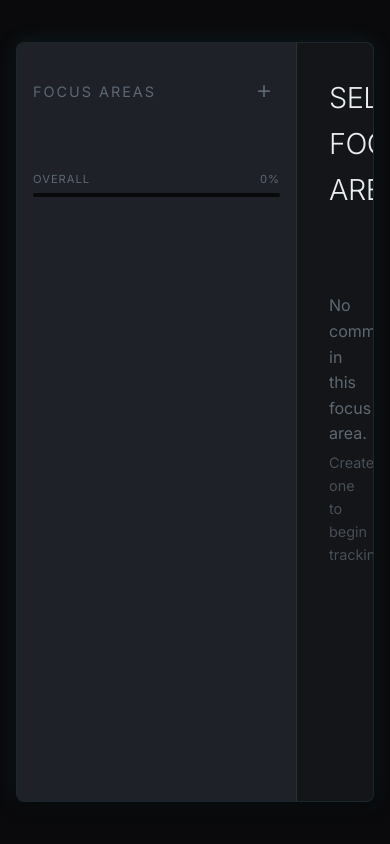
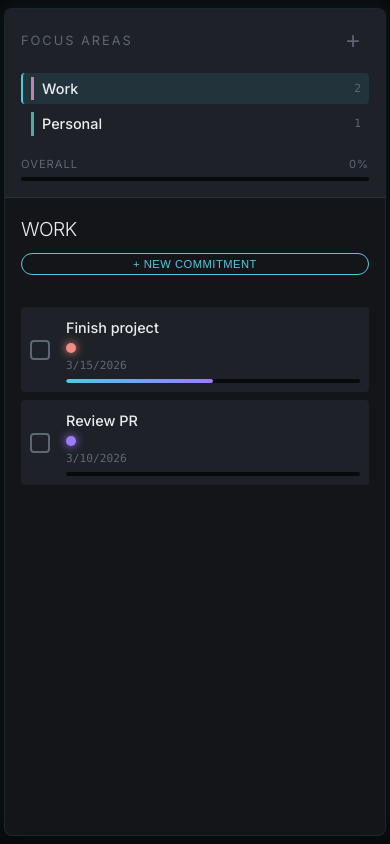
Before and after one commit to kosko-mj/todo-future, a website built with webpack: page src/index.html in a window 390 px wide. Built offline with nearby package versions, Linux system fonts and the light colour scheme.

Commit message:
feat(ui): Add todo layout with progress bars and priority dots

```diff
--- /dev/null
+++ b/src/components/uiController.js
@@ -0,0 +1,170 @@
+// uiController.js - Renders everything to the DOM
+
+export default class UIController {
+  constructor(projectList) {
+    this.projectList = projectList;
+    this.sidebarElement = document.querySelector('.sidebar');
+    this.mainElement = document.querySelector('.main');
+    this.projectsListElement = document.getElementById('projects-list');
+    this.todosListElement = document.getElementById('todos-list');
+    this.activeTitleElement = document.getElementById('active-project-title');
+    this.overallProgressElement = document.getElementById('overall-progress');
+    this.overallProgressBar = document.getElementById('overall-progress-bar');
+  }
+
+  // Initialize the UI
+  init() {
+    this.renderSidebar();
+    this.renderMain();
+    this.attachEventListeners();
+  }
+
+  // Render the projects in sidebar
+  renderSidebar() {
+    const projects = this.projectList.getAllProjects();
+    this.projectsListElement.innerHTML = '';
+
+    projects.forEach(project => {
+      const stats = project.getStats();
+      const isActive = project.id === this.projectList.activeProjectId;
+      const projectItem = this.createProjectElement(project, stats, isActive);
+      this.projectsListElement.appendChild(projectItem);
+    });
+
+    // Update overall progress
+    const overall = this.projectList.getOverallStats();
+    this.overallProgressElement.textContent = `${overall.progress}%`;
+    this.overallProgressBar.style.width = `${overall.progress}%`;
+  }
+
+  // Create a single project element
+  createProjectElement(project, stats, isActive) {
+    const div = document.createElement('div');
+    div.className = `project-item ${isActive ? 'active' : ''}`;
+    div.dataset.projectId = project.id;
+
+    div.innerHTML = `
+      <span class="project-name" style="border-left-color: ${project.color}">${project.name}</span>
+      <span class="project-count">${stats.remaining}</span>
+    `;
+
+    return div;
+  }
+
+  // Render the main area (active project's todos)
+  renderMain() {
+    const activeProject = this.projectList.getActiveProject();
+
+    if (!activeProject) {
+      this.renderEmptyState();
+      return;
+    }
+
+    // Update title
+    this.activeTitleElement.textContent = activeProject.name.toUpperCase();
+
+    // Render todos
+    this.todosListElement.innerHTML = '';
+    const todos = activeProject.getTodos();
+
+    if (todos.length === 0) {
+      this.renderEmptyTodos();
+      return;
+    }
+
+    todos.forEach(todo => {
+      const todoItem = this.createTodoElement(todo);
+      this.todosListElement.appendChild(todoItem);
+    });
+  }
+
+    // Create a single todo element
+    createTodoElement(todo) {
+        const div = document.createElement('div');
+        div.className = 'todo-item';
+        div.dataset.todoId = todo.id;
+
+        const dueDate = todo.dueDate ? new Date(todo.dueDate).toLocaleDateString() : 'No date';
+        const progress = todo.getProgress();
+
+        console.log('Todo:', todo.title, 'Progress:', progress, 'Checklist:', todo.checklist);
+        console.log('Right before HTML - progress for', todo.title, 'is:', progress);
+
+        div.innerHTML = `
+        <div class="todo-check ${todo.completed ? 'completed' : ''}"></div>
+        <div class="todo-content">
+            <div class="todo-title-row">
+            <span class="todo-title">${todo.title}</span>
+            <span class="todo-priority priority-${todo.priority}"></span>
+            </div>
+            <div class="todo-meta">
+  <span class="todo-date">${dueDate}</span>
+  <span class="todo-progress-bar" data-debug-progress="${progress}">
+    <span class="todo-progress-fill" style="width: ${progress}%"></span>
+  </span>
+</div>
+        </div>
+        `;
+        console.log('HTML for', todo.title, 'has width:', progress + '%');
+
+        // Force a reflow and check computed style
+        div.offsetHeight; // Force reflow
+        setTimeout(() => {
+            const fill = div.querySelector('.todo-progress-fill');
+            if (fill) {
+                const width = window.getComputedStyle(fill).width;
+                console.log('Computed width for', todo.title, ':', width);
+            }
+        }, 100);
+
+        return div;  // ← ADD THIS
+    }  // ← ADD THIS
+
+
+  // Render empty state (no projects)
+  renderEmptyState() {
+    this.activeTitleElement.textContent = 'NO FOCUS AREAS';
+    this.todosListElement.innerHTML = `
+      <div class="empty-state">
+        <p>No focus areas yet.</p>
+        <p class="empty-sub">Create one to begin.</p>
+      </div>
+    `;
+  }
+
+  // Render empty todos (project exists but no todos)
+  renderEmptyTodos() {
+    this.todosListElement.innerHTML = `
+      <div class="empty-state">
+        <p>No commitments in this focus area.</p>
+        <p class="empty-sub">Create one to begin tracking.</p>
+      </div>
+    `;
+  }
+
+  // Attach event listeners
+  attachEventListeners() {
+    // Project click handlers
+    this.projectsListElement.addEventListener('click', (e) => {
+      const projectItem = e.target.closest('.project-item');
+      if (projectItem) {
+        const projectId = projectItem.dataset.projectId;
+        this.projectList.setActiveProject(projectId);
+        this.renderSidebar();
+        this.renderMain();
+      }
+    });
+
+    // New project button
+    document.getElementById('new-project-btn').addEventListener('click', () => {
+      // We'll implement this next
+      console.log('New project clicked');
+    });
+
+    // New todo button
+    document.getElementById('new-todo-btn').addEventListener('click', () => {
+      // We'll implement this next
+      console.log('New todo clicked');
+    });
+  }
+}
--- a/src/js/index.js
+++ b/src/js/index.js
@@ -2,9 +2,14 @@ import '../styles/style.css';
 import Todo from '../components/todo.js';
 import Project from '../components/project.js';
 import ProjectList from '../components/projectList.js';
+import UIController from '../components/uiController.js';
 
-// Create a test todo
-const testTodo = new Todo(
+// Create some sample data
+const projectList = new ProjectList();
+
+// Create Work project
+const workProject = new Project("Work");
+const todo1 = new Todo(
   "Finish project",
   "Complete the futuristic todo app",
   new Date('2026-03-15'),
@@ -12,32 +17,33 @@ const testTodo = new Todo(
   "This is going to be awesome",
   [{ text: "Build Todo class", completed: true }, { text: "Build UI", completed: false }]
 );
+workProject.addTodo(todo1);
 
-console.log('Todo created:', testTodo);
-console.log('Progress:', testTodo.getProgress() + '%');
+const todo2 = new Todo(
+  "Review PR",
+  "Check the pull request from team",
+  new Date('2026-03-10'),
+  "medium"
+);
+workProject.addTodo(todo2);
 
-// Create a test project
-const workProject = new Project("Work");
-workProject.addTodo(testTodo);
-
+// Create Personal project
 const personalProject = new Project("Personal");
-const personalTodo = new Todo(
+const todo3 = new Todo(
   "Buy groceries",
-  "Milk, eggs, bread",
+  "Milk, eggs, bread, vegetables",
   new Date('2026-03-08'),
   "low"
 );
-personalProject.addTodo(personalTodo);
+personalProject.addTodo(todo3);
 
-// Create project list and add projects
-const projectList = new ProjectList();
+// Add projects to list
 projectList.addProject(workProject);
 projectList.addProject(personalProject);
 projectList.setActiveProject(workProject.id);
 
-console.log('Project List:', projectList);
-console.log('Active Project:', projectList.getActiveProject());
-console.log('Overall Stats:', projectList.getOverallStats());
-console.log('JSON ready:', projectList.toJSON());
+// Initialize UI
+const ui = new UIController(projectList);
+ui.init();
 
-console.log('Hello from Webpack!');
+console.log('Future is live!');
--- a/src/styles/style.css
+++ b/src/styles/style.css
@@ -48,8 +48,8 @@ body {
 }
 
 #content {
-  max-width: 1200px;
   width: 100%;
+  max-width: none;
   height: 90vh;
   background: var(--bg-secondary);
   border-radius: var(--border-radius);
@@ -87,7 +87,7 @@ body {
 /* Main content area */
 .main {
   flex: 1;
-  padding: var(--space-xl);
+  padding: var(--space-xl) var(--space-2xl);
   display: flex;
   flex-direction: column;
   gap: var(--space-xl);
@@ -252,7 +252,7 @@ body {
   opacity: 0.7;
 }
 
-/* Todo item (to be expanded) */
+/* Todo item */
 .todo-item {
   background: var(--bg-tertiary);
   border-radius: 4px;
@@ -280,6 +280,7 @@ body {
   justify-content: center;
   cursor: pointer;
   transition: var(--transition);
+  flex-shrink: 0;
 }
 
 .todo-check.completed {
@@ -298,25 +299,24 @@ body {
   flex: 1;
 }
 
+.todo-title-row {
+  display: flex;
+  justify-content: space-between;
+  align-items: center;
+  margin-bottom: var(--space-xs);
+}
+
 .todo-title {
   font-weight: 500;
-  margin-bottom: 0.25rem;
-}
-
-.todo-meta {
-  display: flex;
-  gap: var(--space-md);
-  font-size: 0.8rem;
-  color: var(--text-muted);
-  font-family: var(--font-mono);
 }
 
 .todo-priority {
-  width: 8px;
-  height: 8px;
+  width: 10px;
+  height: 10px;
   border-radius: 50%;
   background: var(--accent-cyan);
   box-shadow: 0 0 10px currentColor;
+  flex-shrink: 0;
 }
 
 .priority-high {
@@ -334,8 +334,224 @@ body {
   box-shadow: 0 0 10px var(--accent-green);
 }
 
+.todo-meta {
+  display: flex;
+  justify-content: space-between;
+  align-items: center;
+  font-size: 0.8rem;
+  color: var(--text-muted);
+  font-family: var(--font-mono);
+}
+
+.todo-date {
+  color: var(--text-muted);
+}
+
+/* Progress bar */
+.todo-progress-bar {
+  width: 80px;
+  height: 4px;
+  background: var(--bg-primary);
+  border-radius: 2px;
+  overflow: hidden;
+}
+
+.todo-progress-fill {
+  height: 100%;
+  background: linear-gradient(90deg, var(--accent-cyan), var(--accent-purple));
+  border-radius: 2px;
+  transition: width 0.3s ease;
+  display: block;  /* Add this */
+}
+
 .todo-time {
   display: flex;
   align-items: center;
   gap: 4px;
 }
+
+/* Responsive adjustments */
+@media (max-width: 600px) {
+  .todo-title-row {
+    flex-direction: column;
+    align-items: flex-start;
+    gap: var(--space-xs);
+  }
+
+  .todo-meta {
+    flex-direction: column;
+    align-items: flex-start;
+    gap: var(--space-xs);
+  }
+
+  .todo-progress-bar {
+    width: 100%;
+  }
+}
+
+/* Project item with colored border */
+.project-item .project-name {
+  padding-left: var(--space-sm);
+  border-left: 3px solid transparent;
+  transition: var(--transition);
+}
+
+/* Todo progress */
+.todo-progress {
+  font-family: var(--font-mono);
+  font-size: 0.7rem;
+  color: var(--text-muted);
+}
+
+/* Empty state updates */
+.empty-state {
+  text-align: center;
+  padding: var(--space-2xl) 0;
+  color: var(--text-muted);
+}
+
+.empty-sub {
+  font-size: 0.9rem;
+  margin-top: var(--space-xs);
+  opacity: 0.7;
+}
+
+/* ===== RESPONSIVE DESIGN ===== */
+
+/* Tablet - 768px and below */
+@media (max-width: 768px) {
+  #content {
+    height: 95vh;
+  }
+
+  .sidebar {
+    width: 240px;
+    padding: var(--space-lg) var(--space-sm);
+  }
+
+  .main {
+    padding: var(--space-lg);
+  }
+
+  .main-header h1 {
+    font-size: 1.4rem;
+  }
+
+  .btn-primary {
+    padding: var(--space-xs) var(--space-md);
+    font-size: 0.7rem;
+  }
+}
+
+/* Mobile - 600px and below */
+@media (max-width: 600px) {
+  body {
+    padding: var(--space-xs);
+  }
+
+  #content {
+    height: 98vh;
+    flex-direction: column;
+  }
+
+  .sidebar {
+    width: 100%;
+    padding: var(--space-md);
+    border-right: none;
+    border-bottom: 1px solid rgba(78, 201, 224, 0.1);
+    gap: var(--space-md);
+  }
+
+  .main {
+    padding: var(--space-md);
+  }
+
+  .main-header {
+    flex-direction: column;
+    align-items: flex-start;
+    gap: var(--space-sm);
+  }
+
+  .main-header h1 {
+    font-size: 1.2rem;
+  }
+
+  .btn-primary {
+    width: 100%;
+    text-align: center;
+  }
+
+  .projects-list {
+    max-height: 150px;
+    overflow-y: auto;
+  }
+
+  .todo-item {
+    padding: var(--space-sm);
+  }
+
+  .todo-meta {
+    flex-wrap: wrap;
+    gap: var(--space-xs);
+  }
+
+  .footer-content {
+    flex-direction: column;
+    gap: var(--space-xs);
+    text-align: center;
+  }
+}
+
+/* Small mobile - 400px and below */
+@media (max-width: 400px) {
+  .sidebar-header h2 {
+    font-size: 0.8rem;
+  }
+
+  .project-item {
+    padding: var(--space-xs) var(--space-sm);
+  }
+
+  .project-name {
+    font-size: 0.9rem;
+  }
+
+  .project-count {
+    font-size: 0.7rem;
+  }
+
+  .todo-title {
+    font-size: 0.9rem;
+  }
+
+  .todo-meta {
+    font-size: 0.7rem;
+  }
+
+  .empty-state {
+    padding: var(--space-xl) 0;
+  }
+
+  .empty-sub {
+    font-size: 0.8rem;
+  }
+}
+
+/* Handle very small heights */
+@media (max-height: 600px) {
+  .sidebar {
+    padding: var(--space-sm);
+  }
+
+  .projects-list {
+    max-height: 120px;
+  }
+
+  .main {
+    padding: var(--space-sm);
+  }
+
+  .empty-state {
+    padding: var(--space-lg) 0;
+  }
+}
```
